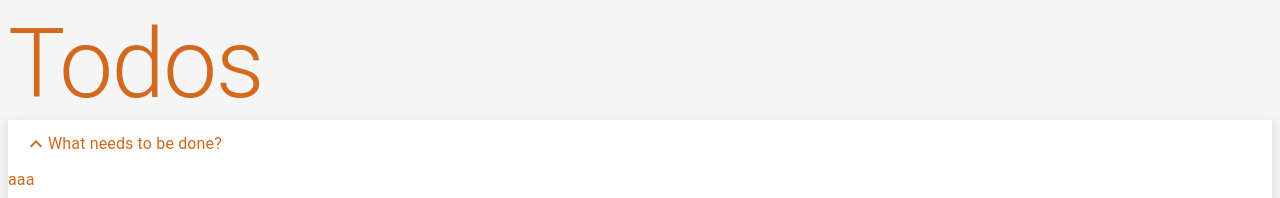
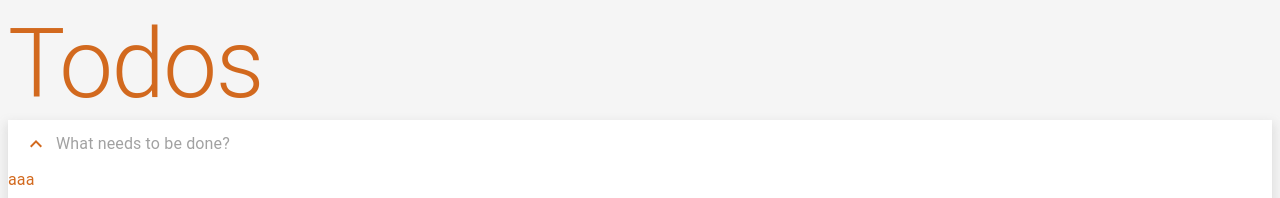
Before and after one commit to polina0s/ToDo-List-Mindbox, a React (Vite) app in the folder todolist/: page / in a window 1280 px wide. Shown: the top 198 px of the page. Built offline with nearby package versions, Linux system fonts and the light colour scheme.

Commit message:
changed tasklist component

```diff
--- a/todolist/src/containers/TaskList/TaskList.tsx
+++ b/todolist/src/containers/TaskList/TaskList.tsx
@@ -1,5 +1,5 @@
 import { useState } from 'react';
-import { Box,  Collapse, ListItemButton, ListItemText } from '@mui/material';
+import { Box,  Collapse, InputBase, ListItemButton } from '@mui/material';
 import { ExpandLess, ExpandMore } from '@mui/icons-material';
 import styles from './TaskList.module.css'
 import { Filter } from '../../components/Filter';
@@ -21,8 +21,8 @@ export function TaskList () {
         <Box className={styles.container}>
             <ListItemButton onClick={handleClick}>
             {open ? <ExpandLess /> : <ExpandMore />}
-            <ListItemText primary="What needs to be done?" />
-        </ListItemButton>
+            <InputBase sx={{ ml: 1, flex: 1 }} placeholder="What needs to be done?" inputProps={{ 'aria-label': 'search google maps' }}/>
+            </ListItemButton>
         <Collapse in={open} timeout="auto" unmountOnExit>
             <Task name='aaa'/>
         </Collapse>
```
